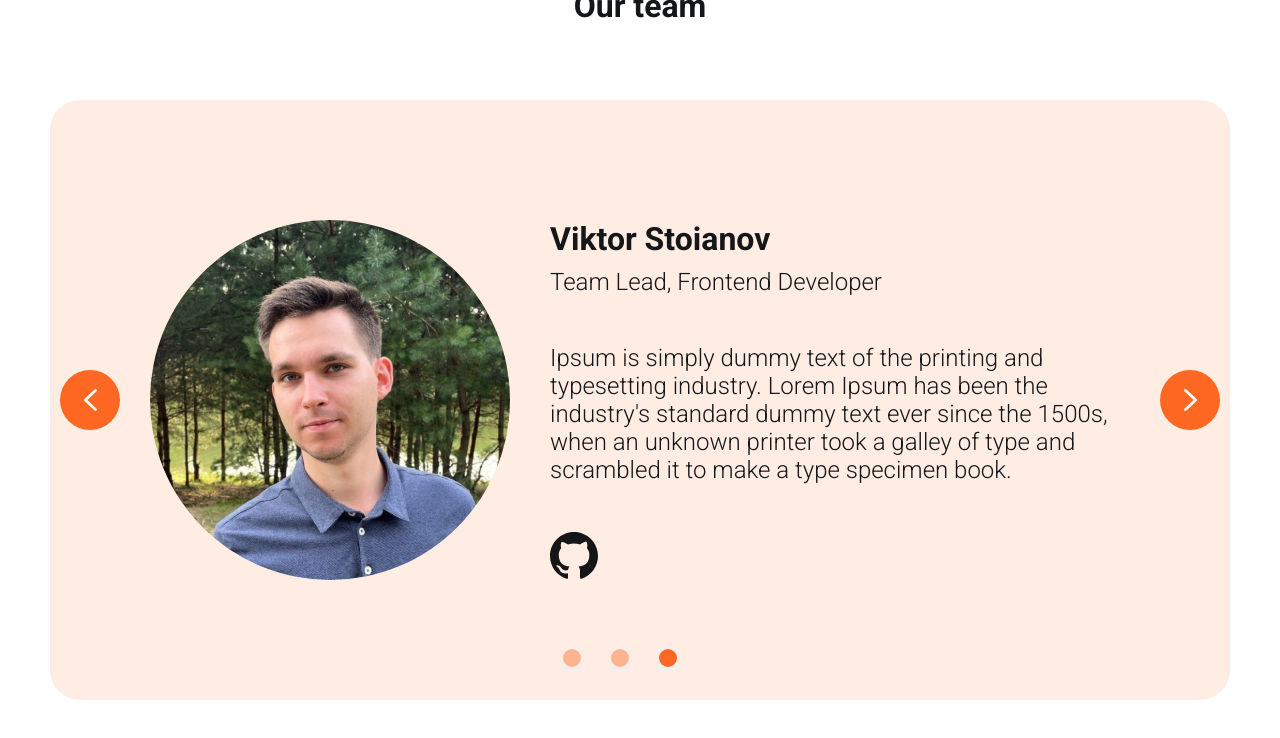
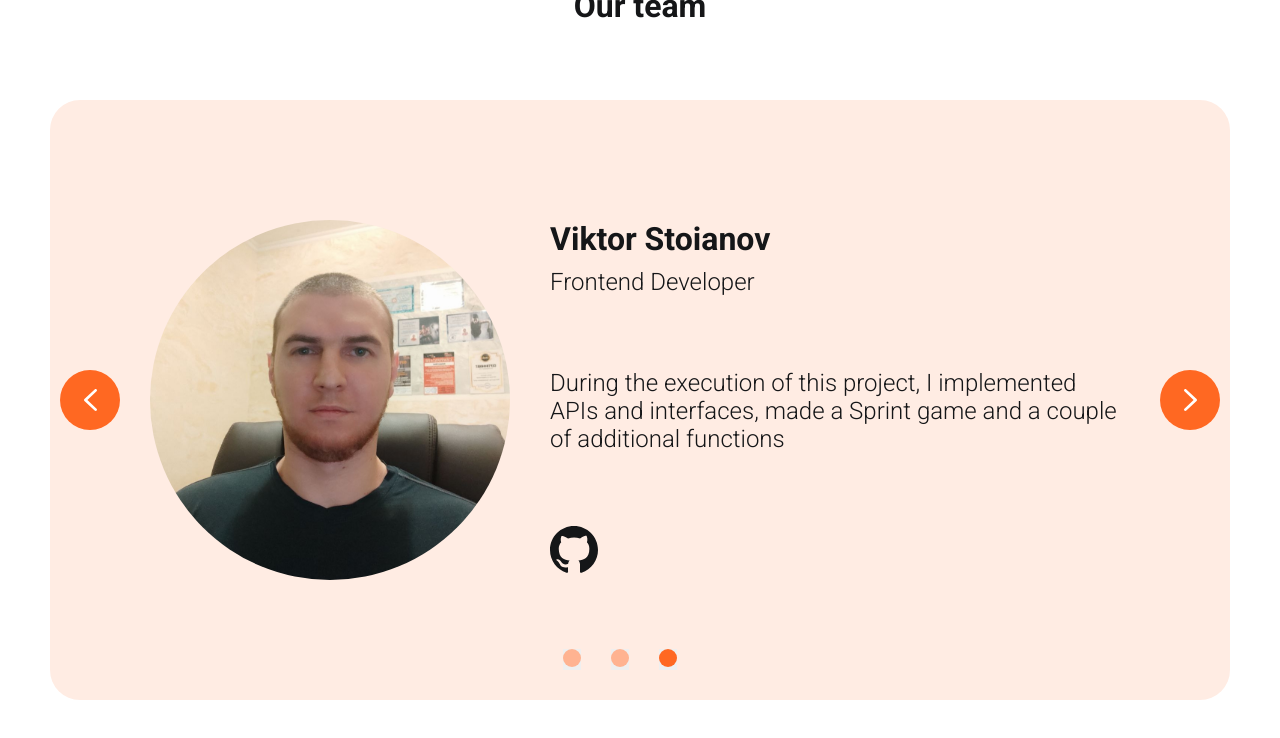
Before and after one commit to Lebedev-023046/rslang, a React (Create React App) app in the folder rs-lang/: page / in a window 1280 px wide. Both pictures are taken after a click on the button 90 px from the left and 3183 px from the top of the page. Shown: the part 2783-3521 px from the top of the page. Built offline with nearby package versions, Linux system fonts and the light colour scheme; a web font is replaced by a local one.

Commit message:
feat: add team images

```diff
--- a/rs-lang/src/components/molecules/TeamCard/TeamCard.css
+++ b/rs-lang/src/components/molecules/TeamCard/TeamCard.css
@@ -25,11 +25,18 @@
 
 .team-card__image {
   max-width: 36rem;
+  max-height: 36rem;
   width: 100%;
 }
 
 .team-card__image img {
+  width: 36rem;
+  /* height: 36rem; */
+  width: 100%;
   border-radius: 100%;
+
+  background-size: cover;
+  background-position: center center;
 }
 
 .team-card__content {
--- a/rs-lang/src/components/molecules/TeamCard/TeamCard.tsx
+++ b/rs-lang/src/components/molecules/TeamCard/TeamCard.tsx
@@ -23,13 +23,19 @@ const TeamCard: React.FC<TeamCardProps> = ({ type }) => {
                     <h2>Dmitry Lebedev</h2>
                     <p>Team Lead, Frontend Developer</p>
                 </div>
-                <p>Ipsum is simply dummy text of the printing and typesetting industry. Lorem Ipsum has been the industry&apos;s standard dummy text ever since the 1500s, when an unknown printer took a galley of type and scrambled it to make a type specimen book.</p>
+                <p>During the implementation of this project, I was engaged in the following: I set up a backend, made word cards, built a modal window and a form for registration, and also worked on a textbook and a dictionary</p>
+                <a
+                  className='footer__github'
+                  href="https://github.com/Lebedev-023046"
+                  target='blank'
+                >
                   <Icon
                     type='github'
                     height='48px'
                     width='48px'
                     color='#151618'
                   />
+                </a>
             </div>
           </div>
         </div>
@@ -41,22 +47,28 @@ const TeamCard: React.FC<TeamCardProps> = ({ type }) => {
           <div className='team-card__info'>
             <div className='team-card__image'>
               <img
-                src={require('./images/dima.png')}
+                src={require('./images/aldar.jpg')}
                 alt="aldar"
               />
             </div>
             <div className='team-card__content'>
               <div className='team-card__titles'>
                     <h2>Aldar Okonov</h2>
-                    <p>Team Lead, Frontend Developer</p>
+                    <p>Frontend Developer</p>
                 </div>
-                <p>Ipsum is simply dummy text of the printing and typesetting industry. Lorem Ipsum has been the industry&apos;s standard dummy text ever since the 1500s, when an unknown printer took a galley of type and scrambled it to make a type specimen book.</p>
+                <p>In this project, I created the main page and the statistics page, implemented the Audio Challenge game and dealt with the structure of the project, created most of the basic components</p>
+                <a
+                  className='footer__github'
+                  href="https://github.com/Aldar0K"
+                  target='blank'
+                >
                   <Icon
                     type='github'
                     height='48px'
                     width='48px'
                     color='#151618'
                   />
+                </a>
             </div>
           </div>
         </div>
@@ -68,22 +80,28 @@ const TeamCard: React.FC<TeamCardProps> = ({ type }) => {
           <div className='team-card__info'>
             <div className='team-card__image'>
               <img
-                src={require('./images/dima.png')}
+                src={require('./images/viktor.jpg')}
                 alt="viktor"
               />
             </div>
             <div className='team-card__content'>
               <div className='team-card__titles'>
                     <h2>Viktor Stoianov</h2>
-                    <p>Team Lead, Frontend Developer</p>
+                    <p>Frontend Developer</p>
                 </div>
-                <p>Ipsum is simply dummy text of the printing and typesetting industry. Lorem Ipsum has been the industry&apos;s standard dummy text ever since the 1500s, when an unknown printer took a galley of type and scrambled it to make a type specimen book.</p>
+                <p>During the execution of this project, I implemented APIs and interfaces, made a Sprint game and a couple of additional functions</p>
+                <a
+                  className='footer__github'
+                  href="https://github.com/ViktorVitsk"
+                  target='blank'
+                >
                   <Icon
                     type='github'
                     height='48px'
                     width='48px'
                     color='#151618'
                   />
+                </a>
             </div>
           </div>
         </div>
```
Also changed, not shown: rs-lang/src/components/molecules/TeamCard/images/aldar.jpg (added), rs-lang/src/components/molecules/TeamCard/images/viktor.jpg (added). Lines whose indentation alone changed are shown as unchanged.
